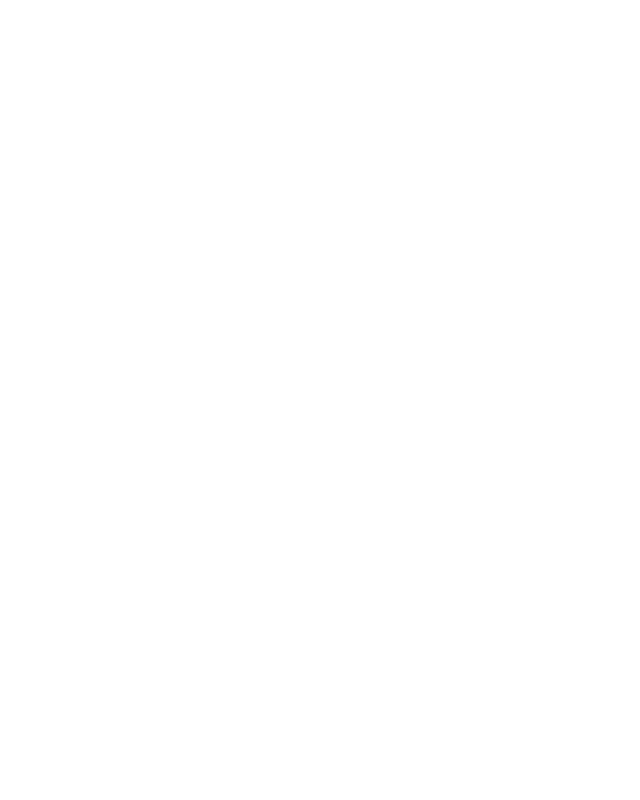
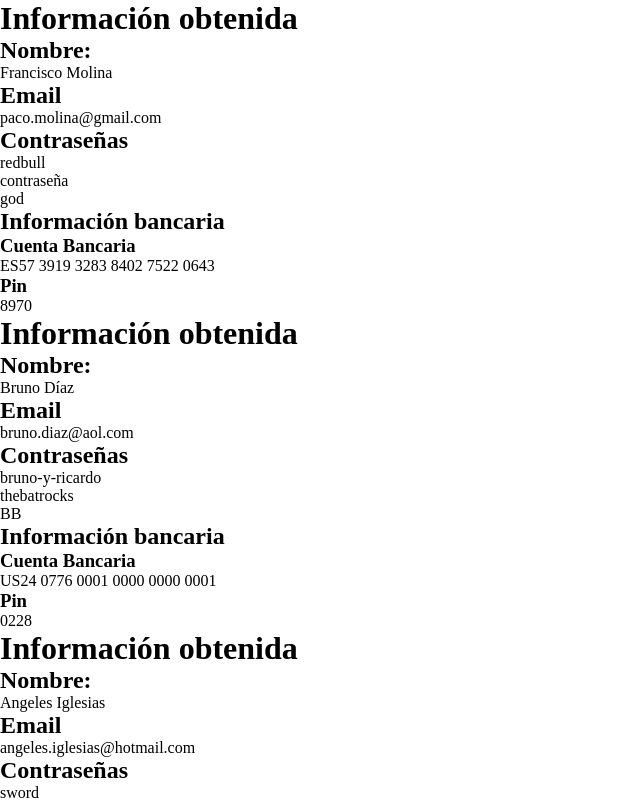
Before and after one commit to EvaMarco/ej_tutoria2_mod3, a React (Create React App) app: page / in a window 1280 px wide. Shown: the top 800 px of the page, without its empty margins (0-640 px from the left). Built offline with nearby package versions, Linux system fonts and the light colour scheme.

Commit message:
Add basic info without styles

```diff
--- a/src/App.js
+++ b/src/App.js
@@ -1,14 +1,75 @@
 import React from 'react';
 import './scss/main.scss';
+// import Data from './components/Data'
 class App extends React.Component {
   constructor(props) {
     super(props);
+    this.state = {
+      data : [
+        {
+          "name": "Francisco Molina",
+          "email": "paco.molina@gmail.com",
+          "passwords": ["redbull", "contraseña", "god"],
+          "bank": {
+            "iban": "ES57 3919 3283 8402 7522 0643",
+            "pin": "8970"
+          }
+        },
+        {
+          "name": "Bruno Díaz",
+          "email": "bruno.diaz@aol.com",
+          "passwords": ["bruno-y-ricardo", "thebatrocks", "BB"],
+          "bank": {
+            "iban": "US24 0776 0001 0000 0000 0001",
+            "pin": "0228"
+          }
+        },
+        {
+          "name": "Angeles Iglesias",
+          "email": "angeles.iglesias@hotmail.com",
+          "passwords": ["sword", "0000", "123"],
+          "bank": {
+            "iban": "ES39 2002 4104 2471 4443 4466",
+            "pin": "6732"
+          }
+        },
+        {
+          "name": "Lourdes Parra",
+          "email": "lourdes.parra@gmail.com",
+          "passwords": ["bonnie", "123", "0000"],
+          "bank": {
+            "iban": "ES23 9636 3150 7215 8752 3353",
+            "pin": "3127"
+          }
+        }
+      ],
+    }
   }
-
   render() {
     return (
       <div className="App">
+        <ul className="person__list">
+          {this.state.data.map((item,i) =>
+            <li key={i}>
+            <h1>Información obtenida </h1>
+            <h2>Nombre:</h2>
+            <p className="name">{item.name}</p>
+            <h2> Email</h2>
+            <p className="mail">{item.email}</p>
+            <h2>Contraseñas</h2>
+            <ul className="pass__list">
+              {item.passwords.map((pass, index)=> <li key = {index}>{pass}</li>)}
+            </ul>
+            <h2>Información bancaria</h2>
+            <div className="bank__info">
+              <h3>Cuenta Bancaria</h3>
+              <p className="bank__account">{item.bank.iban}</p>
+              <h3>Pin</h3>
+              <p className="bank__pin">{item.bank.pin}</p>
+            </div>
 
+            </li>)}
+        </ul>
       </div>
     );
   }
--- /dev/null
+++ b/src/components/Data.js
@@ -0,0 +1,39 @@
+const Data = [
+  {
+    "name": "Francisco Molina",
+    "email": "paco.molina@gmail.com",
+    "passwords": ["redbull", "contraseña", "god"],
+    "bank": {
+      "iban": "ES57 3919 3283 8402 7522 0643",
+      "pin": "8970"
+    }
+  },
+  {
+    "name": "Bruno Díaz",
+    "email": "bruno.diaz@aol.com",
+    "passwords": ["bruno-y-ricardo", "thebatrocks", "BB"],
+    "bank": {
+      "iban": "US24 0776 0001 0000 0000 0001",
+      "pin": "0228"
+    }
+  },
+  {
+    "name": "Angeles Iglesias",
+    "email": "angeles.iglesias@hotmail.com",
+    "passwords": ["sword", "0000", "123"],
+    "bank": {
+      "iban": "ES39 2002 4104 2471 4443 4466",
+      "pin": "6732"
+    }
+  },
+  {
+    "name": "Lourdes Parra",
+    "email": "lourdes.parra@gmail.com",
+    "passwords": ["bonnie", "123", "0000"],
+    "bank": {
+      "iban": "ES23 9636 3150 7215 8752 3353",
+      "pin": "3127"
+    }
+  }
+]
+export default {Data};
```
Also changed, not shown: 1 other file (tests, documents, lock files or other folders).
